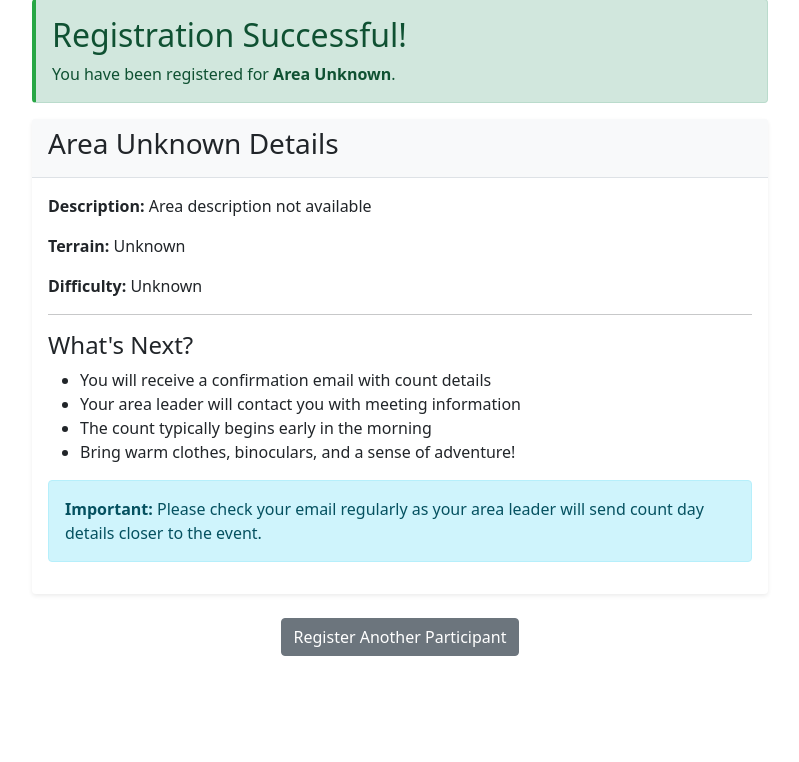
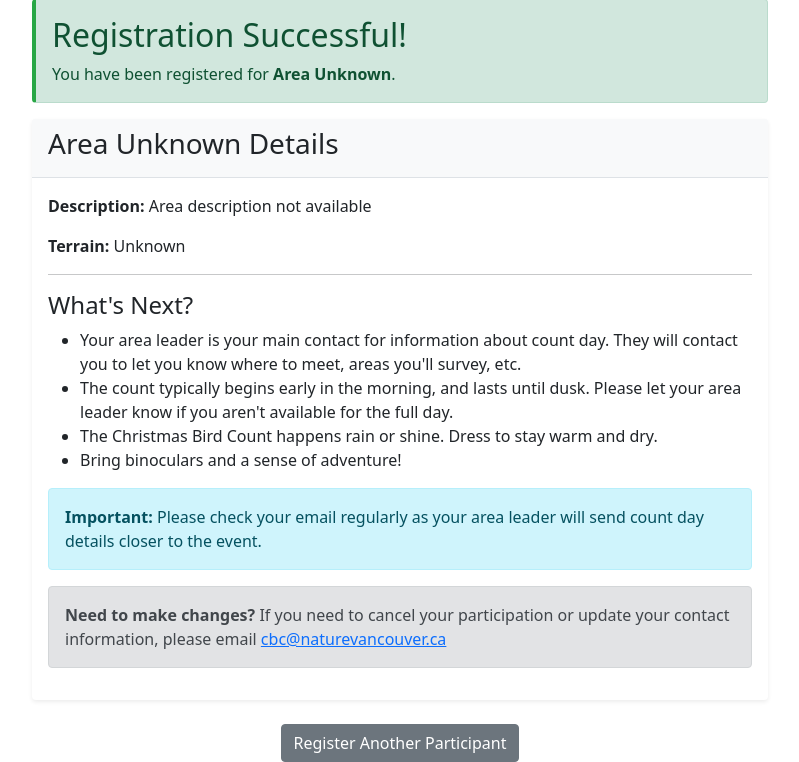
Before and after one commit to commonloon/christmas-bird-count-registration, a Flask app: page /success in a window 1280 px wide. Shown: the part 81-843 px from the top of the page, without its empty margins (240-1039 px from the left). Before the commit the page ends 737 px from the top, so only its background shows below. Run offline with Flask 3, Linux system fonts and the light colour scheme; data that the repository does not hold is empty.

Commit message:
Changed registration success message
Needed to handle UNASSIGNED case differently from participants who chose an area.

Also, specification update to reflect the current state, mostly about adding the Scribe role.

```diff
--- a/templates/registration_success.html
+++ b/templates/registration_success.html
@@ -1,3 +1,4 @@
+{# Updated by Claude AI on 2025-09-12 #}
 {% extends "base.html" %}
 
 {% block content %}
@@ -5,30 +6,53 @@
     <div class="col-md-8">
         <div class="alert alert-success">
             <h2>Registration Successful!</h2>
+            {% if area == 'UNASSIGNED' %}
+                <p class="mb-0">You have been registered for assignment wherever you're needed most.</p>
+            {% else %}
                 <p class="mb-0">You have been registered for <strong>{{ area_info.name }}</strong>.</p>
+            {% endif %}
         </div>
 
         <div class="card">
             <div class="card-header">
+                {% if area == 'UNASSIGNED' %}
+                    <h3>Next Steps</h3>
+                {% else %}
                     <h3>Area {{ area }} Details</h3>
+                {% endif %}
             </div>
             <div class="card-body">
+                {% if area != 'UNASSIGNED' %}
                     <p><strong>Description:</strong> {{ area_info.description }}</p>
                     <p><strong>Terrain:</strong> {{ area_info.terrain }}</p>
-                <p><strong>Difficulty:</strong> {{ area_info.difficulty }}</p>
 
                     <hr>
+                {% endif %}
 
                 <h4>What's Next?</h4>
                 <ul>
-                    <li>You will receive a confirmation email with count details</li>
-                    <li>Your area leader will contact you with meeting information</li>
-                    <li>The count typically begins early in the morning</li>
-                    <li>Bring warm clothes, binoculars, and a sense of adventure!</li>
+                    {% if area == 'UNASSIGNED' %}
+                        <li>You will receive an email when an administrator has assigned you to a count area, probably within the next week.
+                        <li>Once assigned, your area leader will be your main contact for information about count day. They will contact you to let you know where to meet, areas you'll survey, etc.
+                    {% else %}
+                        <li>Your area leader is your main contact for information about count day. They will contact you to let you know where to meet, areas you'll survey, etc.
+                    {% endif %}
+                    <li>The count typically begins early in the morning, and lasts until dusk. Please let your area leader know if you aren't available for the full day.
+                    <li>The Christmas Bird Count happens rain or shine. Dress to stay warm and dry.
+                    <li>Bring binoculars and a sense of adventure!
+
                 </ul>
 
                 <div class="alert alert-info">
+                    {% if area == 'UNASSIGNED' %}
+                        <strong>Important:</strong> Please check your email regularly for area assignment updates and count day details.
+                    {% else %}
                         <strong>Important:</strong> Please check your email regularly as your area leader will send count day details closer to the event.
+                    {% endif %}
+                </div>
+
+                <div class="alert alert-secondary">
+                    <strong>Need to make changes?</strong> If you need to cancel your participation or update your contact information, please email <a href="mailto:cbc@naturevancouver.ca">cbc@naturevancouver.ca</a>
                 </div>
             </div>
         </div>
```
Also changed, not shown: SPECIFICATION.md (+13 -5 lines). Lines whose indentation alone changed are shown as unchanged.
